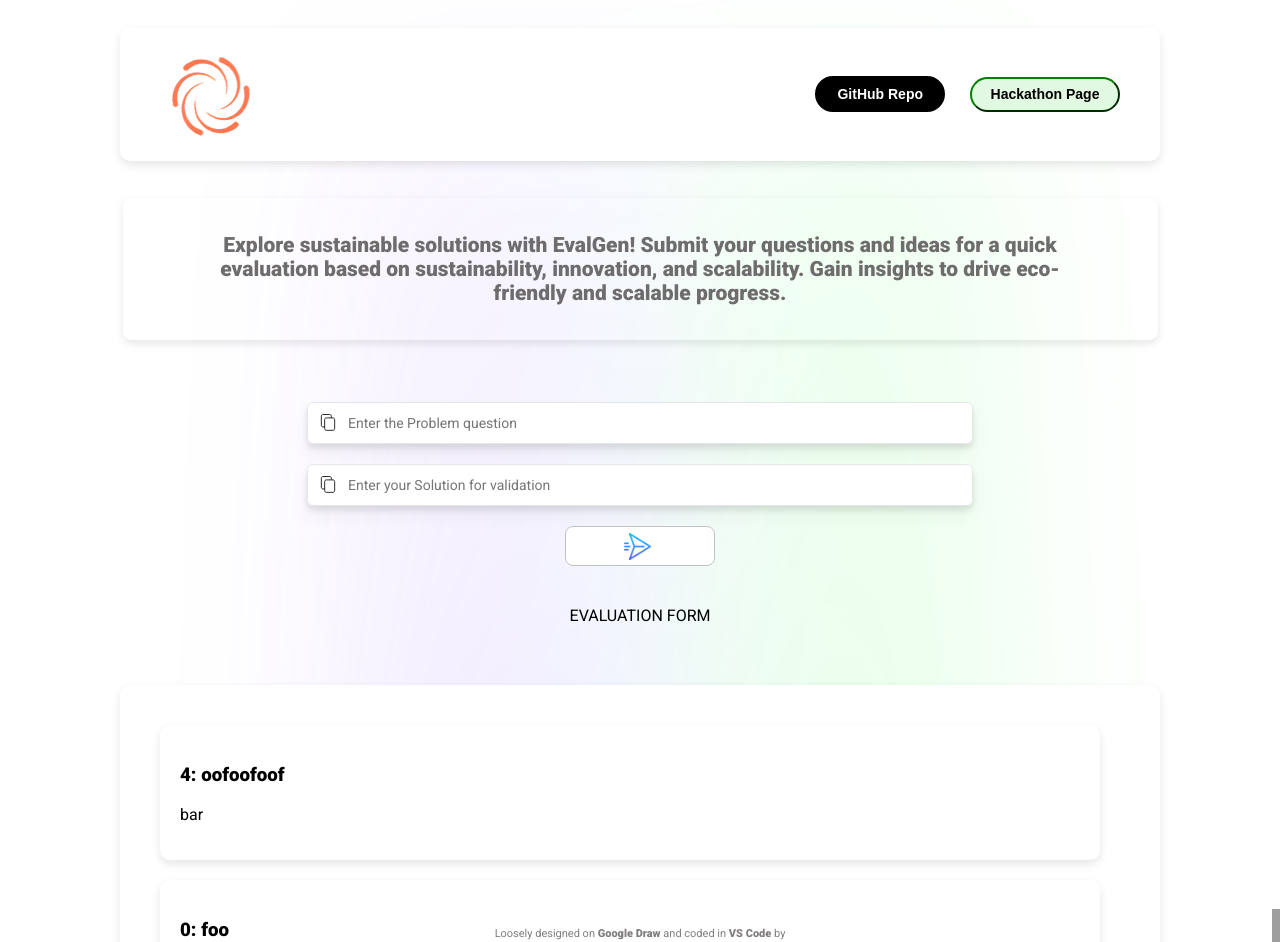
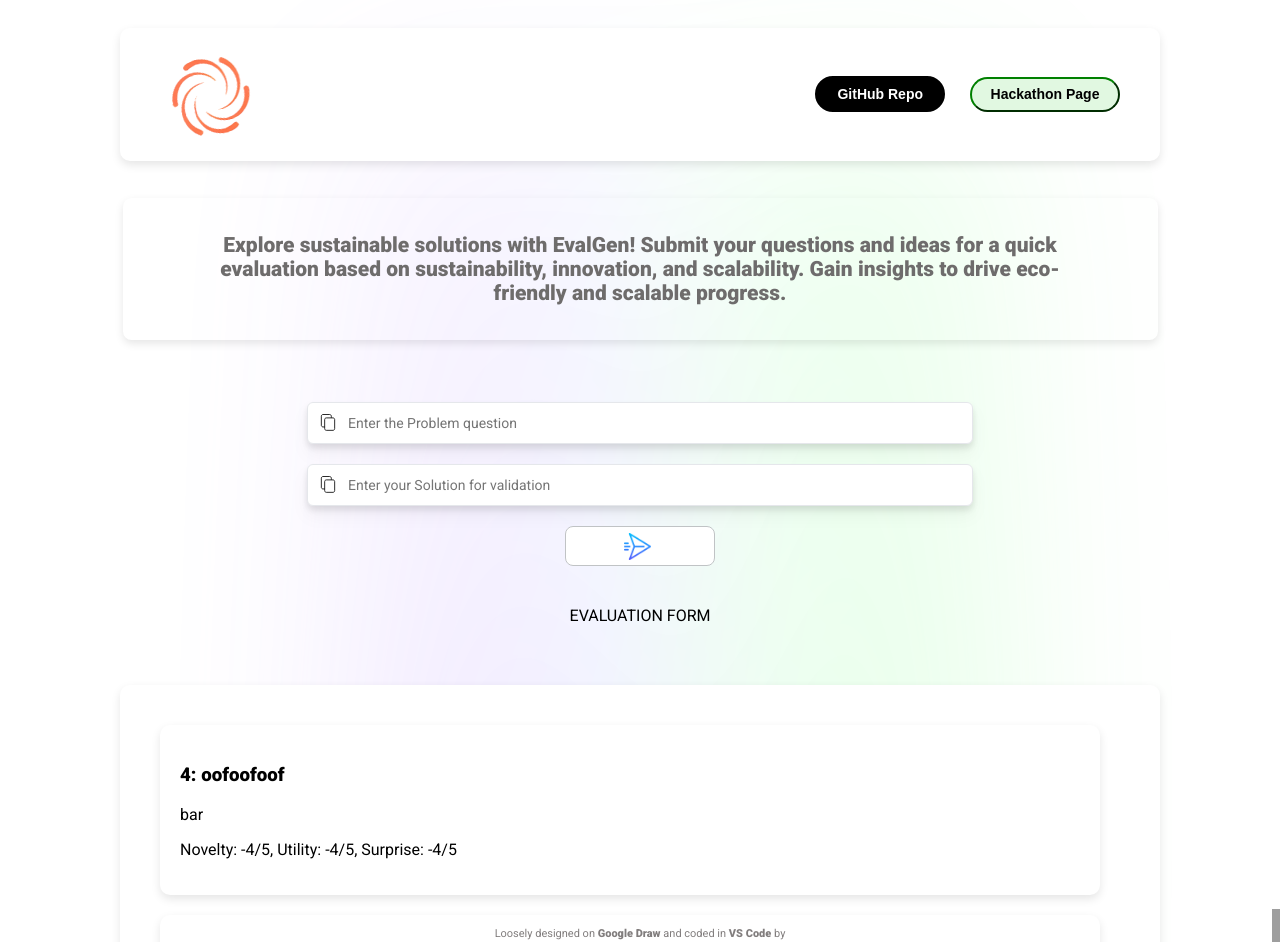
Before and after one commit to ThunderRoar/AI-EarthHack, a React (Vite) app in the folder frontend/: page / in a window 1280 px wide. Shown: the top 942 px of the page. Built offline with nearby package versions, Linux system fonts and the light colour scheme; grey boxes are pictures that could not be loaded.

Commit message:
fleshed out Entry components

```diff
--- a/frontend/src/components/Entry.jsx
+++ b/frontend/src/components/Entry.jsx
@@ -6,6 +6,7 @@ const Entry = ({entry}) => {
         <Box>
             <h3>{entry.ID}: {entry.problem}</h3>
             <p>{entry.solution}</p>
+            <p>Novelty: {entry.rankings[0]-5}/5, Utility: {entry.rankings[1]-5}/5, Surprise: {entry.rankings[2]-5}/5</p>
         </Box>
     )
 }
```
